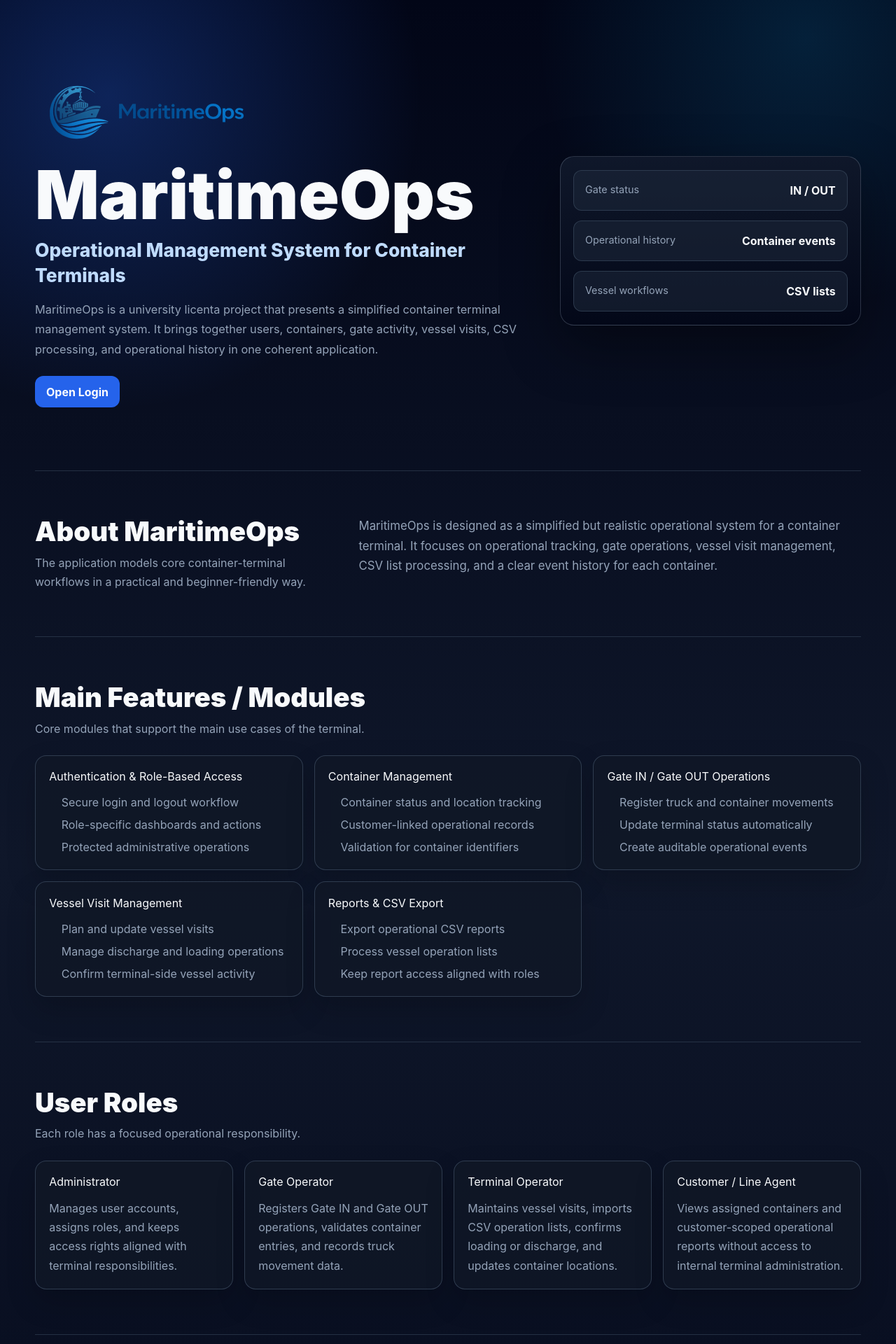
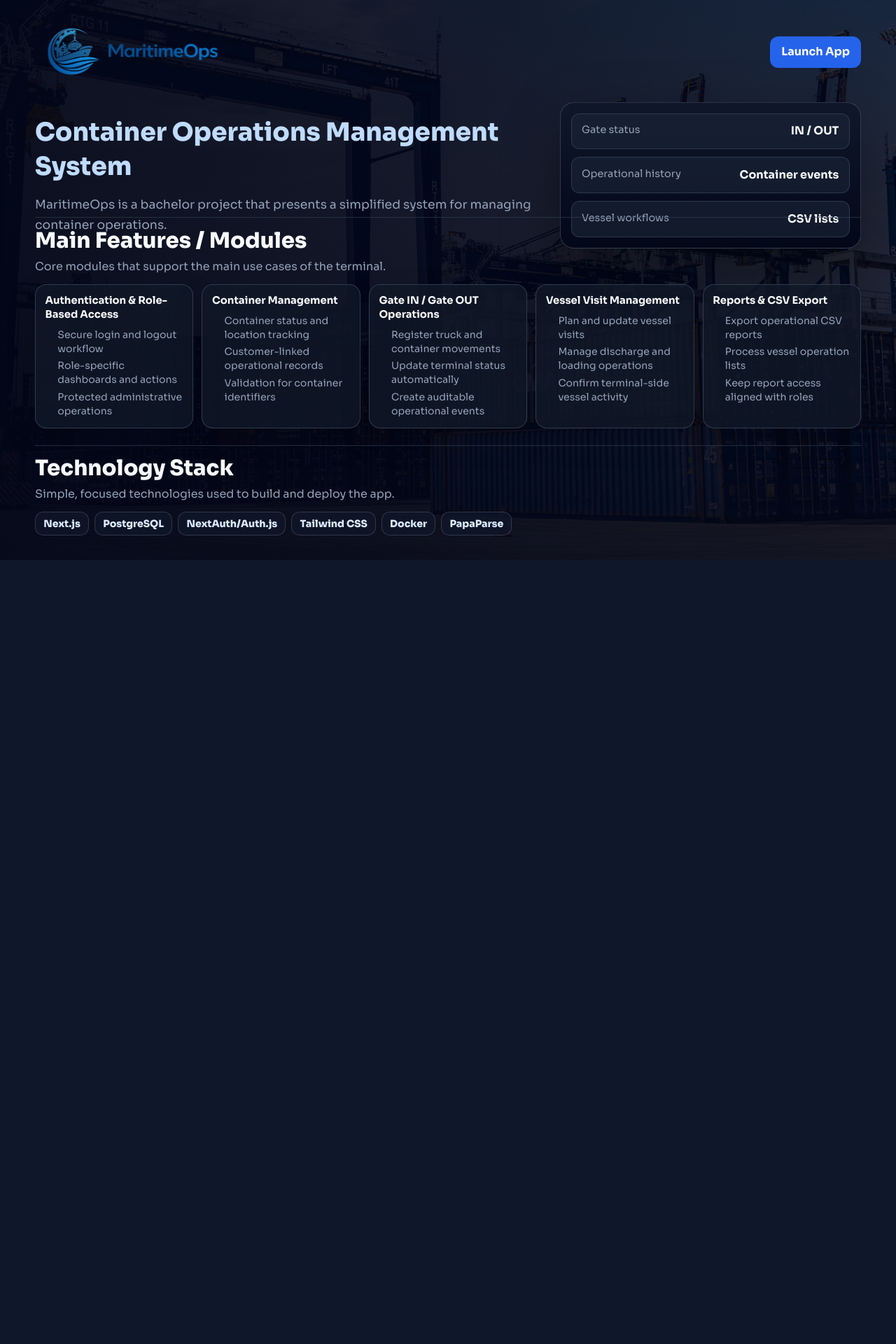
Before and after one commit to alyersin/PROIECT-LICENTA, a Next.js app: page / in a window 1280 px wide. Shown: the top 1920 px of the page at 70% size. After the commit the page ends 800 px from the top, so only its background shows below. Built offline with nearby package versions, Linux system fonts and the light colour scheme.

Commit message:
18/05 1511

```diff
--- a/src/app/globals.css
+++ b/src/app/globals.css
@@ -1,3 +1,4 @@
+@import url("https://fonts.googleapis.com/css2?family=Sora:wght@400;500;600;700;800&display=swap");
 @import "tailwindcss";
 
 :root {
@@ -29,7 +30,16 @@ body {
   min-height: 100%;
   background: var(--color-bg-main);
   color: var(--color-text-main);
-  font-family: Inter, Arial, sans-serif;
+  font-family: "Sora", Arial, sans-serif;
+}
+
+h1,
+h2,
+h3,
+h4,
+h5,
+h6 {
+  font-family: "Sora", Arial, sans-serif;
 }
 
 a {
@@ -41,6 +51,20 @@ input,
 select,
 textarea {
   font: inherit;
+  font-family: "Sora", Arial, sans-serif;
+}
+
+.app-shell,
+.home-shell,
+.home-header,
+.home-main,
+.app-card,
+.home-card,
+.app-button,
+.app-input,
+.app-select,
+.app-textarea {
+  font-family: "Sora", Arial, sans-serif;
 }
 
 .app-shell {
@@ -82,6 +106,7 @@ textarea {
 
 .app-page-title {
   margin: 0;
+  font-family: "Sora", Arial, sans-serif;
   font-size: 1.75rem;
   line-height: 2rem;
   font-weight: 800;
@@ -760,14 +785,22 @@ textarea {
 }
 
 .home-shell {
-  min-height: 100vh;
-  padding: 2rem;
+  height: 100svh;
+  overflow: hidden;
+  display: grid;
+  grid-template-rows: auto minmax(0, 1fr);
+  gap: clamp(0.75rem, 1.6vh, 1.25rem);
+  padding: clamp(1rem, 2vw, 1.75rem);
   background:
-    radial-gradient(circle at 12% 5%, rgba(37, 99, 235, 0.3), transparent 28rem),
-    radial-gradient(circle at 90% 2%, rgba(14, 165, 233, 0.16), transparent 24rem),
-    linear-gradient(180deg, #020617 0%, var(--color-bg-main) 45%, #020617 100%);
+    linear-gradient(90deg, rgba(2, 6, 23, 0.9) 0%, rgba(2, 6, 23, 0.78) 48%, rgba(2, 6, 23, 0.58) 100%),
+    linear-gradient(180deg, rgba(2, 6, 23, 0.48), rgba(2, 6, 23, 0.78)),
+    url("/images/terminal/maritimeops-1.jpg");
+  background-position: center;
+  background-size: cover;
 }
 
+.home-header,
+.home-main,
 .home-hero,
 .home-section,
 .home-final-cta {
@@ -775,13 +808,29 @@ textarea {
   margin: 0 auto;
 }
 
+.home-header {
+  min-height: 4.25rem;
+  display: flex;
+  align-items: center;
+  justify-content: space-between;
+  gap: 1rem;
+}
+
+.home-main {
+  min-height: 0;
+  display: grid;
+  grid-template-rows: minmax(160px, 0.85fr) auto auto;
+  align-content: stretch;
+  gap: clamp(0.85rem, 1.8vh, 1.25rem);
+}
+
 .home-hero {
-  min-height: 640px;
+  min-height: 0;
   display: grid;
   grid-template-columns: minmax(0, 1.25fr) minmax(320px, 0.75fr);
   align-items: center;
-  gap: 2rem;
-  padding: 3rem 0 4rem;
+  gap: clamp(1.25rem, 3vw, 2rem);
+  padding: clamp(0.5rem, 1.2vh, 1rem) 0;
 }
 
 .home-hero-content {
@@ -790,16 +839,17 @@ textarea {
 }
 
 .home-logo {
-  width: min(320px, 100%);
+  width: min(280px, 54vw);
   height: auto;
   object-fit: contain;
 }
 
 .home-hero h1 {
   margin: 0;
+  font-family: "Sora", Arial, sans-serif;
   font-size: clamp(3rem, 8vw, 6rem);
   line-height: 0.95;
-  font-weight: 900;
+  font-weight: 800;
   letter-spacing: 0;
 }
 
@@ -807,7 +857,7 @@ textarea {
   margin: 0;
   max-width: 760px;
   color: #bfdbfe;
-  font-size: clamp(1.15rem, 2.2vw, 1.65rem);
+  font-size: clamp(1.35rem, 3vw, 2.25rem);
   line-height: 1.35;
   font-weight: 800;
 }
@@ -816,8 +866,8 @@ textarea {
   margin: 0;
   max-width: 720px;
   color: var(--color-text-muted);
-  font-size: 1.02rem;
-  line-height: 1.75;
+  font-size: clamp(0.95rem, 1.5vw, 1.08rem);
+  line-height: 1.65;
 }
 
 .home-hero-actions {
@@ -829,8 +879,8 @@ textarea {
 
 .home-hero-panel {
   display: grid;
-  gap: 0.9rem;
-  padding: 1.15rem;
+  gap: 0.7rem;
+  padding: 0.95rem;
   border: 1px solid rgba(148, 163, 184, 0.28);
   border-radius: var(--radius-xl);
   background:
@@ -843,7 +893,7 @@ textarea {
   display: flex;
   justify-content: space-between;
   gap: 1rem;
-  padding: 1rem;
+  padding: 0.8rem 0.9rem;
   border: 1px solid rgba(51, 65, 85, 0.82);
   border-radius: var(--radius-md);
   background: rgba(30, 41, 59, 0.55);
@@ -860,7 +910,7 @@ textarea {
 }
 
 .home-section {
-  padding: 4rem 0;
+  padding: clamp(0.85rem, 1.8vh, 1.25rem) 0 0;
   border-top: 1px solid rgba(51, 65, 85, 0.65);
 }
 
@@ -873,8 +923,8 @@ textarea {
 
 .home-section-heading {
   display: grid;
-  gap: 0.6rem;
-  margin-bottom: 1.5rem;
+  gap: 0.35rem;
+  margin-bottom: 0.75rem;
 }
 
 .home-section-about .home-section-heading {
@@ -884,9 +934,10 @@ textarea {
 .home-section-heading h2,
 .home-final-cta h2 {
   margin: 0;
-  font-size: clamp(1.65rem, 3vw, 2.4rem);
+  font-family: "Sora", Arial, sans-serif;
+  font-size: clamp(1.35rem, 2.4vw, 1.95rem);
   line-height: 1.15;
-  font-weight: 900;
+  font-weight: 800;
   letter-spacing: 0;
 }
 
@@ -905,11 +956,11 @@ textarea {
 
 .home-card-grid {
   display: grid;
-  gap: 1rem;
+  gap: 0.75rem;
 }
 
 .home-card-grid-features {
-  grid-template-columns: repeat(3, minmax(0, 1fr));
+  grid-template-columns: repeat(5, minmax(0, 1fr));
 }
 
 .home-card-grid-roles {
@@ -918,7 +969,7 @@ textarea {
 
 .home-card {
   min-height: 100%;
-  padding: 1.2rem;
+  padding: 0.85rem;
   border: 1px solid rgba(51, 65, 85, 0.9);
   border-radius: var(--radius-lg);
   background: rgba(17, 24, 39, 0.82);
@@ -926,18 +977,21 @@ textarea {
 }
 
 .home-card h3 {
-  margin: 0 0 0.85rem;
-  font-size: 1rem;
+  margin: 0 0 0.55rem;
+  font-family: "Sora", Arial, sans-serif;
+  font-size: 0.92rem;
   line-height: 1.35;
+  font-weight: 700;
 }
 
 .home-card ul {
   display: grid;
-  gap: 0.45rem;
+  gap: 0.28rem;
   margin: 0;
   padding-left: 1.1rem;
   color: var(--color-text-muted);
-  line-height: 1.55;
+  font-size: 0.88rem;
+  line-height: 1.42;
 }
 
 .home-flow {
@@ -965,7 +1019,7 @@ textarea {
   border-radius: 999px;
   background: rgba(37, 99, 235, 0.24);
   color: #bfdbfe;
-  font-weight: 900;
+  font-weight: 800;
 }
 
 .home-flow-step strong {
@@ -975,18 +1029,19 @@ textarea {
 .home-stack-list {
   display: flex;
   flex-wrap: wrap;
-  gap: 0.75rem;
+  gap: 0.5rem;
 }
 
 .home-stack-list span {
   display: inline-flex;
   align-items: center;
-  min-height: 2.35rem;
+  min-height: 2rem;
   border: 1px solid rgba(148, 163, 184, 0.25);
   border-radius: var(--radius-md);
-  padding: 0.45rem 0.85rem;
+  padding: 0.35rem 0.7rem;
   background: rgba(15, 23, 42, 0.75);
   color: #dbeafe;
+  font-size: 0.88rem;
   font-weight: 800;
 }
 
@@ -1023,7 +1078,10 @@ textarea {
     min-height: auto;
   }
 
-  .home-card-grid-features,
+  .home-card-grid-features {
+    grid-template-columns: repeat(3, minmax(0, 1fr));
+  }
+
   .home-card-grid-roles,
   .home-flow {
     grid-template-columns: repeat(2, minmax(0, 1fr));
@@ -1079,15 +1137,34 @@ textarea {
   }
 
   .home-shell {
+    height: auto;
+    min-height: 100svh;
+    overflow: visible;
+    display: block;
     padding: 1rem;
   }
 
+  .home-header {
+    min-height: auto;
+    margin-bottom: 2rem;
+  }
+
+  .home-logo {
+    width: min(210px, 52vw);
+  }
+
+  .home-main {
+    display: block;
+  }
+
   .home-hero {
-    padding: 2rem 0 3rem;
+    display: grid;
+    gap: 1.25rem;
+    padding: 0 0 2rem;
   }
 
   .home-section {
-    padding: 3rem 0;
+    padding: 2rem 0 0;
   }
 
   .home-card-grid-features,
@@ -1103,6 +1180,7 @@ textarea {
 
   .home-panel-row {
     flex-direction: column;
+    gap: 0.35rem;
   }
 
   .home-panel-row strong {
--- a/src/app/layout.js
+++ b/src/app/layout.js
@@ -1,5 +1,13 @@
 import "./globals.css";
 import "./polish.css";
+import { Sora } from "next/font/google";
+
+const sora = Sora({
+  subsets: ["latin"],
+  weight: ["400", "500", "600", "700", "800"],
+  display: "swap",
+  variable: "--font-sora",
+});
 
 export const metadata = {
   title: "MaritimeOps",
@@ -8,8 +16,8 @@ export const metadata = {
 
 export default function RootLayout({ children }) {
   return (
-    <html lang="en">
-      <body>{children}</body>
+    <html lang="en" className={sora.variable}>
+      <body className={sora.className}>{children}</body>
     </html>
   );
 }
--- a/src/app/login/page.js
+++ b/src/app/login/page.js
@@ -1,5 +1,6 @@
 import { redirect } from "next/navigation";
 import Link from "next/link";
+import Image from "next/image";
 import { Suspense } from "react";
 import LoginForm from "@/components/forms/LoginForm";
 import { getCurrentUser } from "@/lib/auth";
@@ -22,10 +23,13 @@ export default async function LoginPage() {
           {/* <p className="app-login-kicker">Container Terminal Management</p> */}
 
           <Link href="/" aria-label="Go to MaritimeOps homepage">
-            <img
+            <Image
               className="app-login-logo"
               src="/images/logo/logo-maritimeops.png"
               alt="MaritimeOps logo"
+              width={623}
+              height={217}
+              priority
             />
           </Link>
           {/* <h1>MaritimeOps</h1> */}
--- a/src/app/page.js
+++ b/src/app/page.js
@@ -1,3 +1,4 @@
+import Image from "next/image";
 import { ButtonLink } from "@/components/ui/Button";
 
 const featureModules = [
@@ -43,37 +44,6 @@ const featureModules = [
   },
 ];
 
-const roles = [
-  {
-    title: "Administrator",
-    description:
-      "Manages user accounts, assigns roles, and keeps access rights aligned with terminal responsibilities.",
-  },
-  {
-    title: "Gate Operator",
-    description:
-      "Registers Gate IN and Gate OUT operations, validates container entries, and records truck movement data.",
-  },
-  {
-    title: "Terminal Operator",
-    description:
-      "Maintains vessel visits, imports CSV operation lists, confirms loading or discharge, and updates container locations.",
-  },
-  {
-    title: "Customer / Line Agent",
-    description:
-      "Views assigned containers and customer-scoped operational reports without access to internal terminal administration.",
-  },
-];
-
-const workflowSteps = [
-  "Login",
-  "Register Gate Operations",
-  "Manage Vessel Visits",
-  "Import CSV Lists",
-  "Track Container Events",
-];
-
 const technologies = [
   "Next.js",
   "PostgreSQL",
@@ -86,26 +56,27 @@ const technologies = [
 export default function HomePage() {
   return (
     <main className="home-shell">
-      <section className="home-hero">
-        <div className="home-hero-content">
-          <img
+      <header className="home-header">
+        <Image
           className="home-logo"
           src="/images/logo/logo-maritimeops.png"
           alt="MaritimeOps logo"
+          width={623}
+          height={217}
+          priority
         />
-          <h1>MaritimeOps</h1>
+        <ButtonLink href="/login">Launch App</ButtonLink>
+      </header>
+
+      <div className="home-main">
+        <section className="home-hero">
+          <div className="home-hero-content">
             <p className="home-subtitle">
-            Operational Management System for Container Terminals
+              Container Operations Management System
             </p>
             <p className="home-description">
-            MaritimeOps is a university licenta project that presents a
-            simplified container terminal management system. It brings together
-            users, containers, gate activity, vessel visits, CSV processing, and
-            operational history in one coherent application.
+              MaritimeOps is a bachelor project that presents a simplified system for managing container operations.
             </p>
-          <div className="home-hero-actions">
-            <ButtonLink href="/login">Open Login</ButtonLink>
-          </div>
           </div>
 
           <div className="home-hero-panel" aria-label="Application overview">
@@ -124,23 +95,7 @@ export default function HomePage() {
           </div>
         </section>
 
-      <section className="home-section home-section-about">
-        <div className="home-section-heading">
-          <h2>About MaritimeOps</h2>
-          <p>
-            The application models core container-terminal workflows in a
-            practical and beginner-friendly way.
-          </p>
-        </div>
-        <p className="home-about-text">
-          MaritimeOps is designed as a simplified but realistic operational
-          system for a container terminal. It focuses on operational tracking,
-          gate operations, vessel visit management, CSV list processing, and a
-          clear event history for each container.
-        </p>
-      </section>
-
-      <section className="home-section">
+        <section className="home-section home-section-features">
           <div className="home-section-heading">
             <h2>Main Features / Modules</h2>
             <p>Core modules that support the main use cases of the terminal.</p>
@@ -159,37 +114,7 @@ export default function HomePage() {
           </div>
         </section>
 
-      <section className="home-section">
-        <div className="home-section-heading">
-          <h2>User Roles</h2>
-          <p>Each role has a focused operational responsibility.</p>
-        </div>
-        <div className="home-card-grid home-card-grid-roles">
-          {roles.map((role) => (
-            <article className="home-card home-role-card" key={role.title}>
-              <h3>{role.title}</h3>
-              <p>{role.description}</p>
-            </article>
-          ))}
-        </div>
-      </section>
-
-      <section className="home-section">
-        <div className="home-section-heading">
-          <h2>Operational Workflow</h2>
-          <p>A simple end-to-end flow from access to operational history.</p>
-        </div>
-        <div className="home-flow">
-          {workflowSteps.map((step, index) => (
-            <div className="home-flow-step" key={step}>
-              <span>{index + 1}</span>
-              <strong>{step}</strong>
-            </div>
-          ))}
-        </div>
-      </section>
-
-      <section className="home-section">
+        <section className="home-section home-section-stack">
           <div className="home-section-heading">
             <h2>Technology Stack</h2>
             <p>Simple, focused technologies used to build and deploy the app.</p>
@@ -200,14 +125,8 @@ export default function HomePage() {
             ))}
           </div>
         </section>
+      </div>
 
-      <section className="home-final-cta">
-        <div>
-          <h2>Ready to access MaritimeOps?</h2>
-          <p>Open the login page and continue with the assigned user role.</p>
-        </div>
-        <ButtonLink href="/login">Open Login</ButtonLink>
-      </section>
     </main>
   );
 }
--- a/src/components/layout/Sidebar.jsx
+++ b/src/components/layout/Sidebar.jsx
@@ -1,4 +1,5 @@
 import Link from "next/link";
+import Image from "next/image";
 import { getNavigationForRole } from "@/lib/navigation";
 
 export function Sidebar({ user }) {
@@ -8,10 +9,12 @@ export function Sidebar({ user }) {
   return (
     <aside className="app-sidebar">
       <div className="app-sidebar-logo">
-        <img
+        <Image
           className="app-sidebar-logo-image"
           src="/images/logo/logo-maritimeops.png"
           alt="MaritimeOps logo"
+          width={623}
+          height={217}
         />
         <div className="app-sidebar-subtitle">Simplified terminal operations</div>
       </div>
```
Also changed, not shown: public/images/terminal/maritimeops-1.jpg (added), 1 other file (tests, documents, lock files or other folders). Lines whose indentation alone changed are shown as unchanged.
